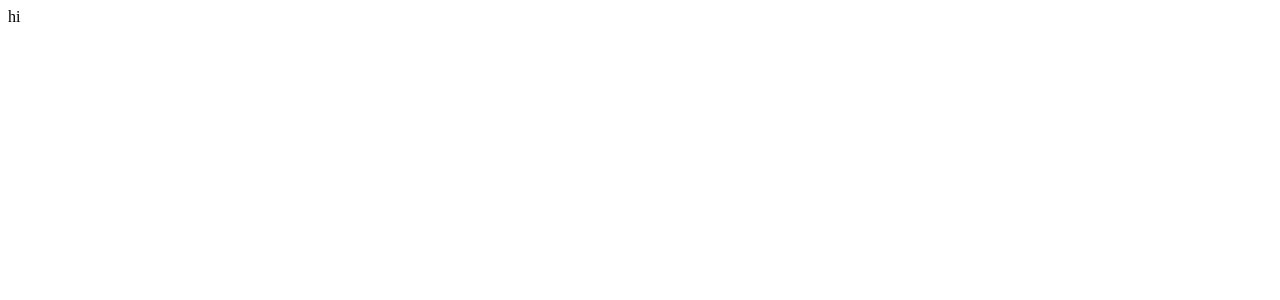
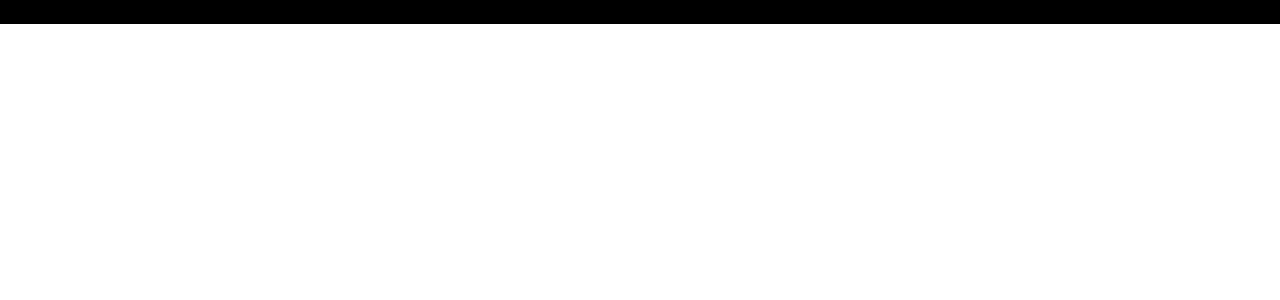
Before and after one commit to foodieland-project/foodieland-frontend, a React (Create React App) app: page / in a window 1280 px wide. Shown: the top 300 px of the page. Built offline with nearby package versions, Linux system fonts and the light colour scheme.

Commit message:
react-sscreapt-bugs

```diff
--- a/package.json
+++ b/package.json
@@ -12,7 +12,7 @@
     "@types/react-dom": "^18.0.0",
     "react": "^18.0.0",
     "react-dom": "^18.0.0",
-    "react-scripts": "^0.9.5",
+    "react-scripts": "^5.0.1",
     "typescript": "^4.6.3",
     "web-vitals": "^2.1.4"
   },
--- a/src/App.js
+++ b/src/App.js
@@ -3,7 +3,7 @@
 function App() {
   return (
     <div className="App">
-      <div className=''>
+      <div className='bg-black'>
         hi
       </div>
     </div>
```
Also changed, not shown: 1 other file (tests, documents, lock files or other folders).
